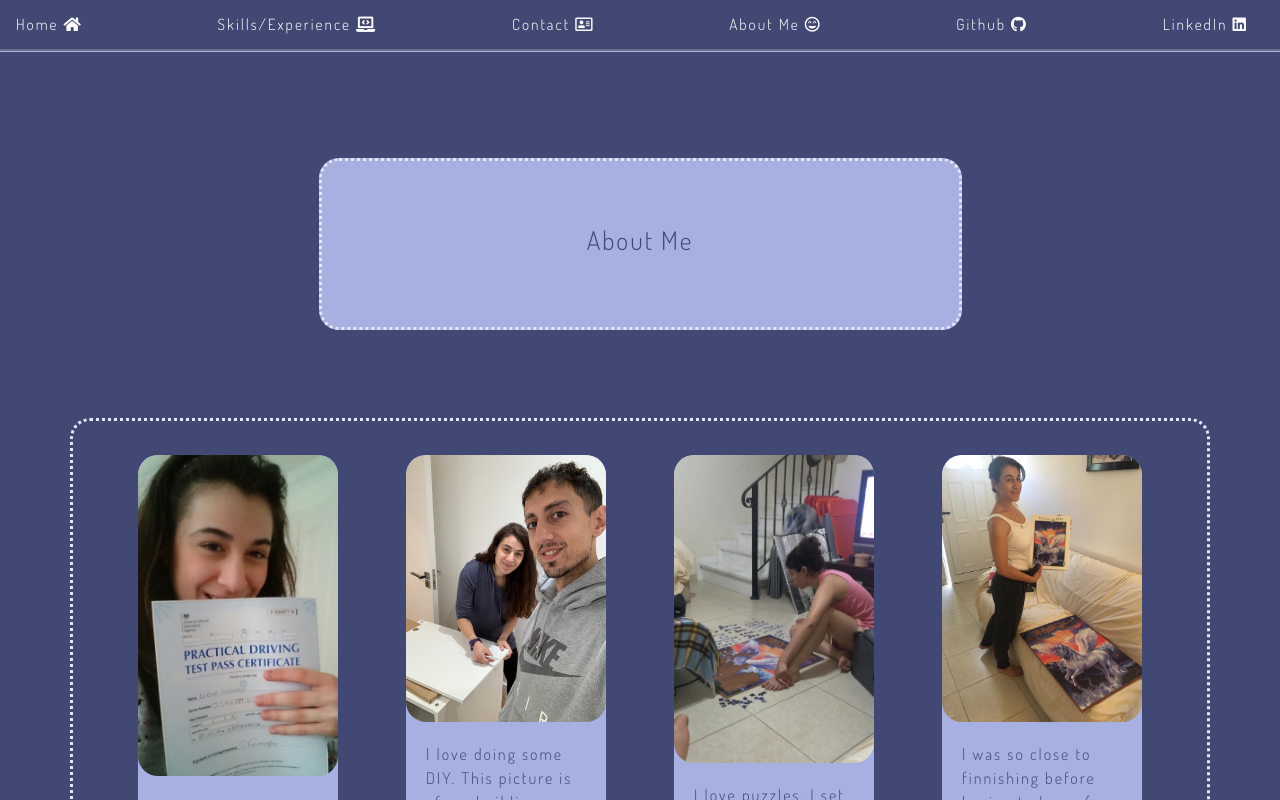
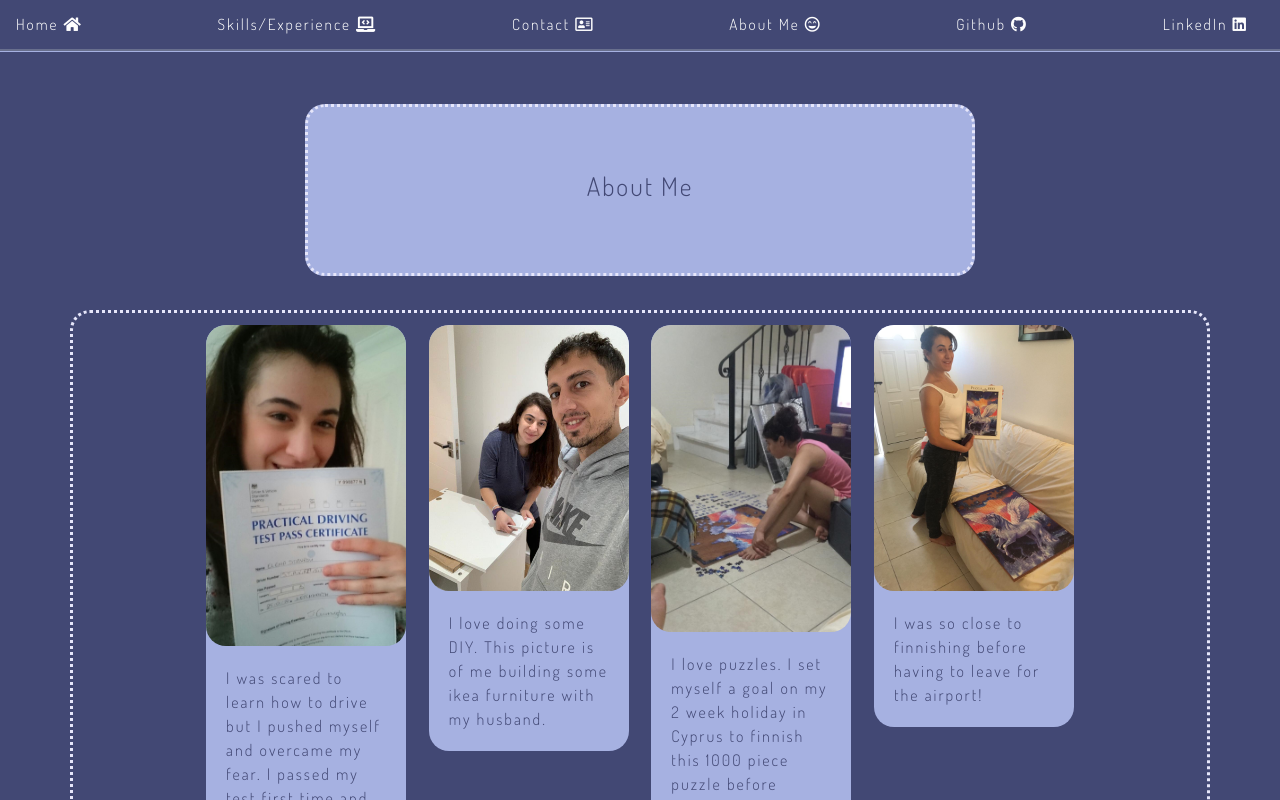
Before and after one commit to ElenaBubblez/Elena.github.io, a plain HTML site: page aboutMe.html in a window 1280 px wide. Drawn offline with nearby package versions, Linux system fonts and the light colour scheme.

Commit message:
Add files via upload
changes to layout and text size when page size changes

```diff
--- a/portfolio-css/aboutMe.css
+++ b/portfolio-css/aboutMe.css
@@ -20,7 +20,7 @@ body
     border-style: dotted;
     border-color: lavender;
     border-radius: 20px;
-    margin: 5% 20% 5% 20%;
+    margin: 2% 20% 2% 20%;
     background-color: #a6b1e1;
 }
 
@@ -30,13 +30,13 @@ body
     border-style: dotted;
     border-color: lavender;
     border-radius: 20px;
-    margin-bottom: 5%;
+    margin-bottom: 3%;
 }
 
 
 .col1
 {
-    padding: 3%;
+    padding: 1%;
 }
 
 .card
--- a/portfolio-css/mainPage.css
+++ b/portfolio-css/mainPage.css
@@ -21,7 +21,7 @@ body
     border-style: dotted;
     border-color: lavender;
     border-radius: 20px;
-    margin: 4% 20% 4% 20%;
+    margin: 2% 20% 2% 20%;
     background-color: #a6b1e1;
 }
 
@@ -47,12 +47,12 @@ height: auto;
 
 .col
 {
-padding: 3%;
+padding: 1%;
 }
 
 .col-mx-auto
 {
-    margin: 3%;
+    margin: 1%;
 }
 .card
 {
@@ -73,7 +73,7 @@ padding: 3%;
     border-bottom-style: dotted;
     border-bottom-color:  #a6b1e1;
     margin: 0% 10% 0% 10%;
-    padding-bottom: 4%;
+    padding-bottom: 3%;
     list-style-position: inside;
 }
 
@@ -89,7 +89,7 @@ padding: 3%;
 .row4
 {
     margin: 0% 10% 0% 10%;
-    padding-bottom: 4%;
+    padding-bottom: 3%;
     list-style-position: inside;
 }
 
@@ -105,7 +105,7 @@ padding: 3%;
     border-bottom-style: groove;
     border-bottom-color:  #a6b1e1;
     background-color: #424874;
-    margin-bottom: 4%;
+    margin-bottom: 2%;
 }
 
 .scrollDiv
@@ -125,6 +125,6 @@ padding: 3%;
     border-style: dotted;
     border-color: lavender;
     border-radius: 20px;
-    margin: 4% 30% 4% 30%;
+    margin: 2% 30% 2% 30%;
     background-color: #a6b1e1;
 }
```
Also changed, not shown: portfolio-html/index.html (+3 -3 lines).
